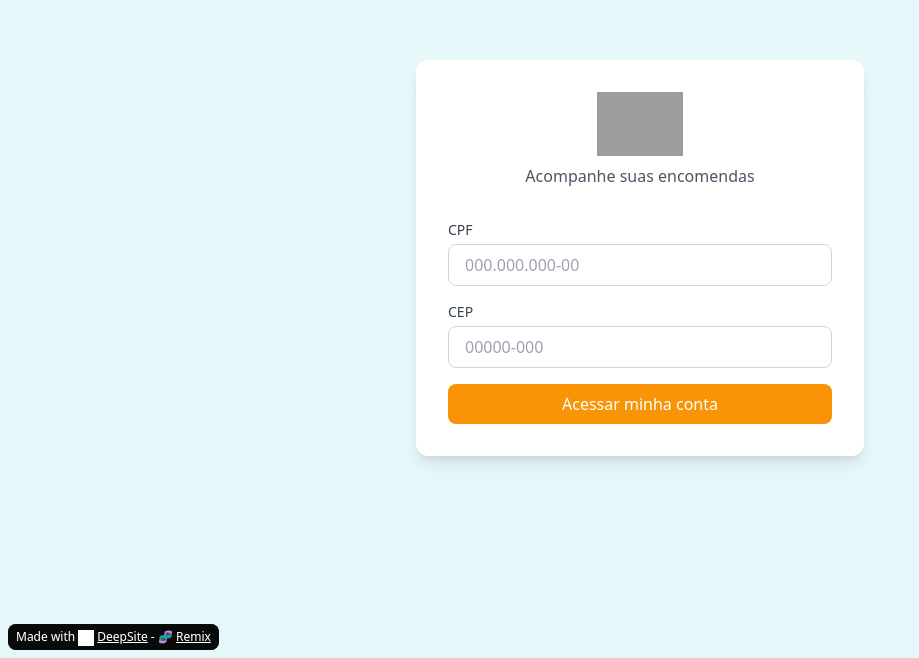
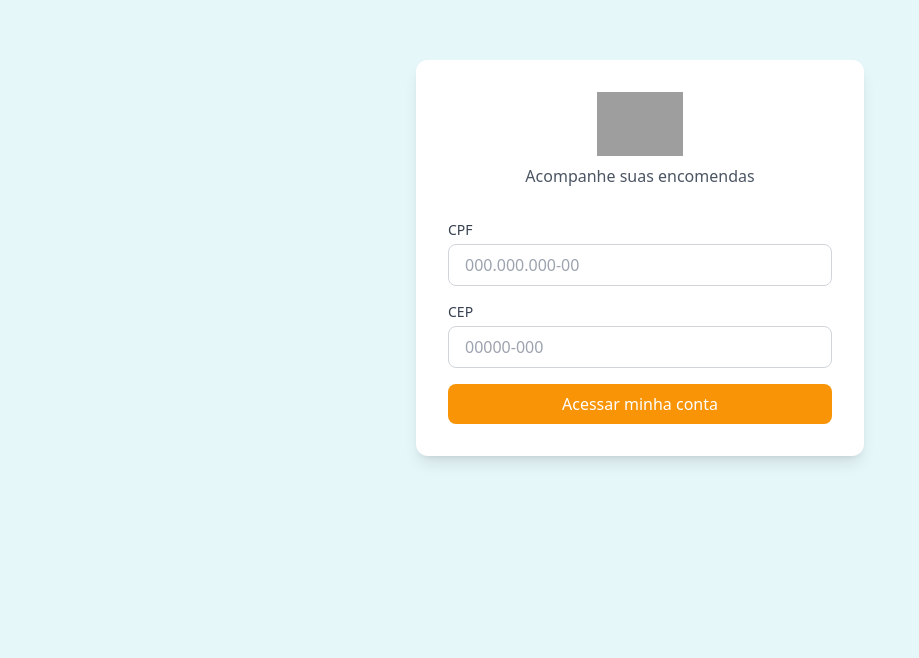
Before and after one commit to Track1fy/TRACKIFY, a plain HTML site: page index.html in a window 1280 px wide. Shown: the part 142-800 px from the top of the page, without its empty margins (0-919 px from the left). Drawn offline with nearby package versions, Linux system fonts and the light colour scheme; grey boxes are pictures that could not be loaded.

Commit message:
Update index.html

```diff
--- a/index.html
+++ b/index.html
@@ -607,5 +607,4 @@
             }, 1500000); // 25 minutes in milliseconds
         }
     </script>
-<p style="border-radius: 8px; text-align: center; font-size: 12px; color: #fff; margin-top: 16px;position: fixed; left: 8px; bottom: 8px; z-index: 10; background: rgba(0, 0, 0, 0.8); padding: 4px 8px;">Made with <img src="https://enzostvs-deepsite.hf.space/logo.svg" alt="DeepSite Logo" style="width: 16px; height: 16px; vertical-align: middle;display:inline-block;margin-right:3px;filter:brightness(0) invert(1);"><a href="https://enzostvs-deepsite.hf.space" style="color: #fff;text-decoration: underline;" target="_blank" >DeepSite</a> - 🧬 <a href="https://enzostvs-deepsite.hf.space?remix=zodiacoted/entraga" style="color: #fff;text-decoration: underline;" target="_blank" >Remix</a></p><p style="border-radius: 8px; text-align: center; font-size: 12px; color: #fff; margin-top: 16px;position: fixed; left: 8px; bottom: 8px; z-index: 10; background: rgba(0, 0, 0, 0.8); padding: 4px 8px;">Made with <img src="https://enzostvs-deepsite.hf.space/logo.svg" alt="DeepSite Logo" style="width: 16px; height: 16px; vertical-align: middle;display:inline-block;margin-right:3px;filter:brightness(0) invert(1);"><a href="https://enzostvs-deepsite.hf.space" style="color: #fff;text-decoration: underline;" target="_blank" >DeepSite</a> - 🧬 <a href="https://enzostvs-deepsite.hf.space?remix=zodiaco01/hgghgh" style="color: #fff;text-decoration: underline;" target="_blank" >Remix</a></p></body>
 </html>
```
